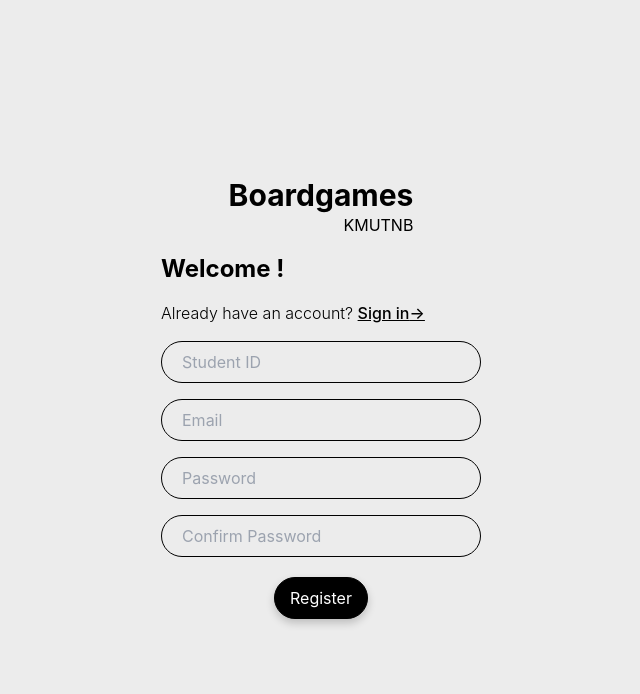
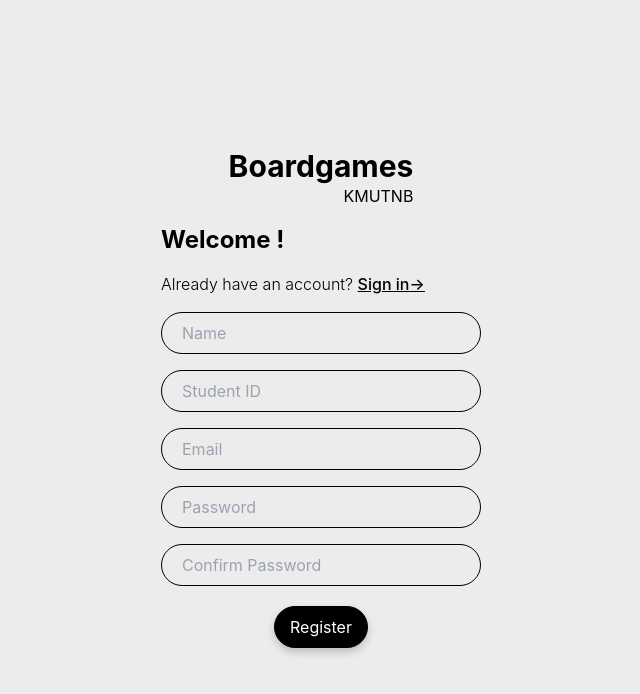
Before and after one commit to 6604062616134/SEproject, a React (Create React App) app in the folder frontend/: page /register in a window 1280 px wide. Shown: the top 694 px of the page, without its empty margins (319-959 px from the left). Built offline with nearby package versions, Linux system fonts and the light colour scheme.

Commit message:
fix register api

```diff
--- a/frontend/src/pages/home.js
+++ b/frontend/src/pages/home.js
@@ -274,7 +274,7 @@ function Home() {
             <Navbar />
             <div className='flex justify-center min-h-screen'>
                 <div className='container mx-auto'>
-                    <h1 className='text-4xl font-bold mt-8 ml-12'>Find Your Boardgames !</h1>
+                    <h1 className='text-4xl font-bold mt-8 ml-24'>Find Your Boardgames !</h1>
                     <form onSubmit={handleSearchSubmit} className="flex flex-col lg:flex-row justify-center items-center mt-8">
                         <div className="2xl:w-full w-2/4">
                             <div className="border border-black rounded-3xl p-2 pl-6 ml-12 bg-transparent w-full flex items-center justify-between gap-2">
--- a/frontend/src/pages/register.js
+++ b/frontend/src/pages/register.js
@@ -7,6 +7,8 @@ function Register() {
     const [email, setEmail] = useState('');
     const [password, setPassword] = useState('');
     const [confirmPassword, setConfirmPassword] = useState('');
+    const [permission, setPermission] = useState('user');
+    const [name, setName] = useState('');
 
     const fetchRegister = async () => {
         if (password !== confirmPassword) {
@@ -16,11 +18,19 @@ function Register() {
 
         try {
             const response = await axios.post('http://localhost:8000/users/register', {
+                name,
                 studentId,
                 email,
                 password,
             });
             console.log(response.data);
+            if (response.data.status === 'success') {
+                alert('Registration successful');
+                // Redirect to login page or home page
+                window.location.href = '/home-login';
+            } else {
+                alert('Registration failed');
+            }
         } catch (error) {
             console.error("Error registering:", error.response?.data || error.message);
         }
@@ -46,6 +56,14 @@ function Register() {
                         </div>
                         <h2 className="text-2xl font-bold text-left">Welcome !</h2>
                         <p className="text-base font-light text-left">Already have an account? <NavLink to="/login" className="text-black font-medium" style={{ textDecoration: 'underline' }}>Sign in<span style={{ textDecoration: 'underline' }}>-{'>'}</span></NavLink></p>
+                        <input
+                            type="text"
+                            placeholder="Name"
+                            value={name}
+                            onChange={(e) => setName(e.target.value)}
+                            className="border border-black rounded-3xl p-2 pl-5 bg-transparent w-full"
+                            style={{ borderWidth: '1px' }}
+                        />
                         <input
                             type="text"
                             placeholder="Student ID"
```
Also changed, not shown: 1 other file (tests, documents, lock files or other folders).
